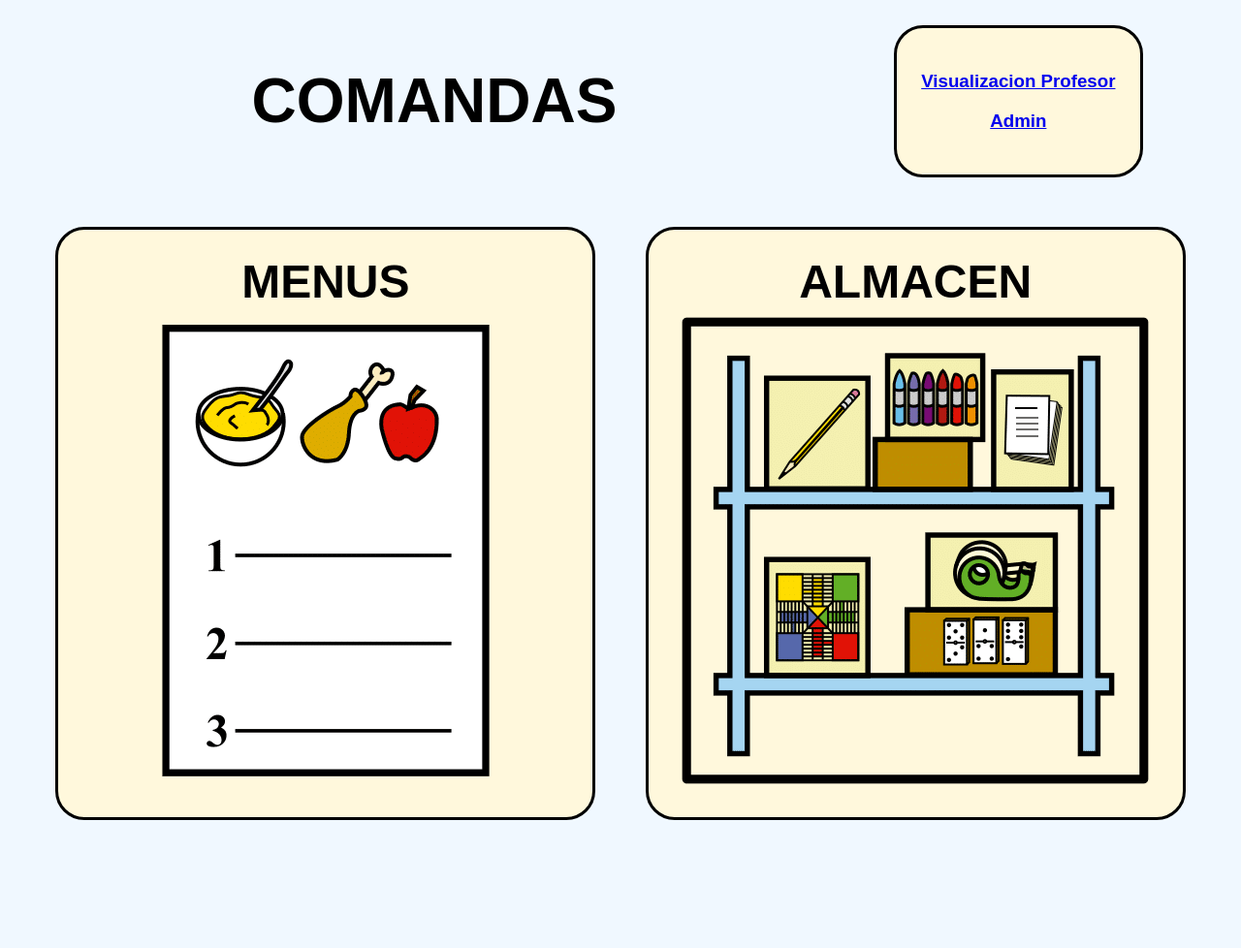
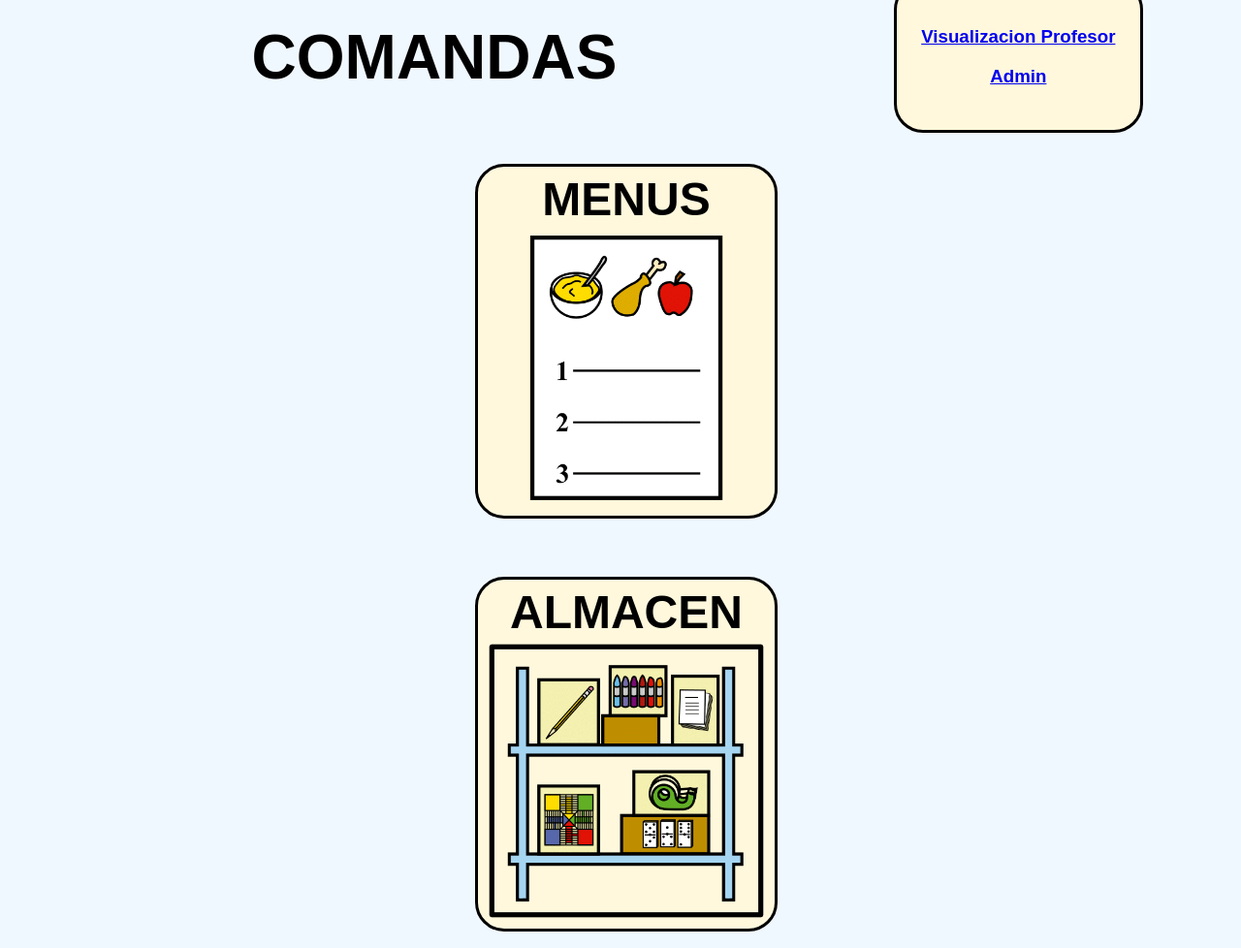
Before and after one commit to albertollamas-GII/DGP, a Django app: page / in a window 1280 px wide. Shown: the whole page at 97% size. Run offline with Django 3.2, Linux system fonts and the light colour scheme.

Commit message:
Update index.css

```diff
--- a/static/index.css
+++ b/static/index.css
@@ -2,6 +2,7 @@
     display: flex;
     align-items: center;
     text-align: center;
+    height: 12%;
 }
 
 h1 {
@@ -14,26 +15,33 @@
     text-align: center;
 }
 .menu-selector{
-    display: flex;
+    display: grid;
+    grid-column: auto;
     justify-content: center;
     align-items: center;
     text-align: center;
+    padding: 4%;
 }
 
 .imagen-menu {
     border-width: thick;
     border-color: black;
     border: 40px;
-    width: auto;
+    width: fit-content;
 
     border: solid;
-    margin: 2%;
+    margin: auto;
+    margin-bottom: 20%;
     padding: 2%;
     border-radius: 30px;
     background-color:cornsilk;
+}
+
+.imagen-menu img{
+    max-height: 30vh;
+}
 
 
-}
 
 .visualizacionProfesor {
     border-width: thick;
@@ -54,6 +62,7 @@
         display: block;
         text-align: center;
         height: 100%;
+        margin-top: 2%;
     }
 
 }
```
